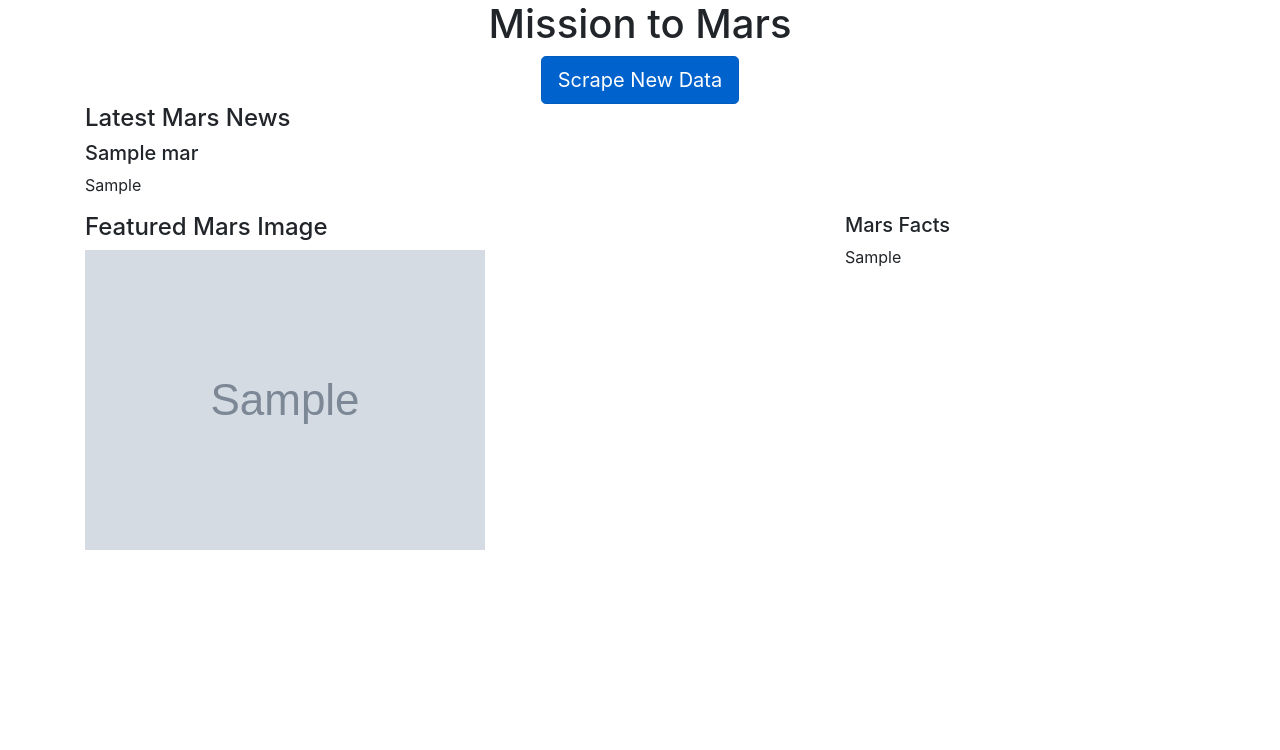
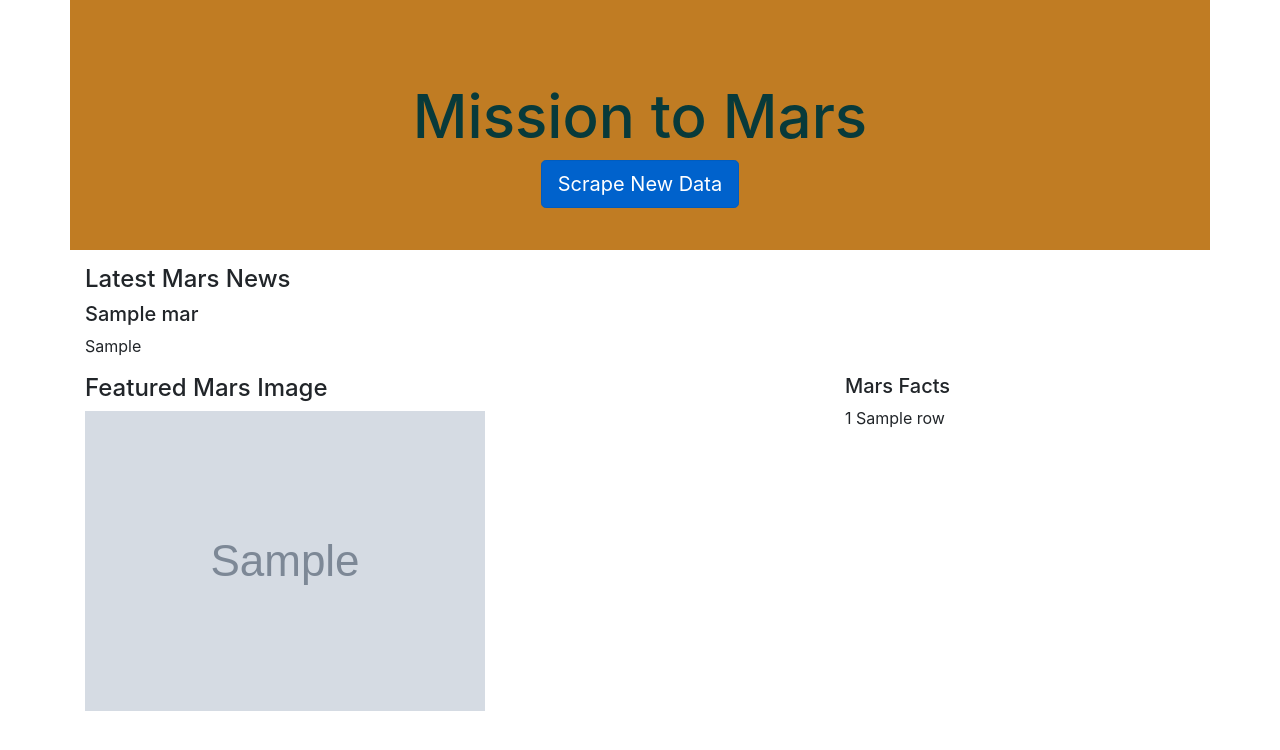
Before and after one commit to alplky/web-scraping-challenge, a Flask app: page / in a window 1280 px wide. Shown: the top 750 px of the page. Run offline with Flask 2, Linux system fonts and the light colour scheme; grey boxes marked "Sample" are stand-in pictures; a database or web service that is not in the repository returns one stand-in record (values such as "Sample title"); parts of the project's set-up code (start-up, migrations or seed data) failed here and were passed over; some libraries are stand-ins or nearby versions.

Commit message:
news and featured image displaying, working on table

```diff
--- a/Missions_to_Mars/templates/index.html
+++ b/Missions_to_Mars/templates/index.html
@@ -5,7 +5,28 @@
     <meta name="viewport" content="width=device-width, initial-scale=1.0">
     <title>Mission to Mars</title>
     <link rel="stylesheet" href="https://maxcdn.bootstrapcdn.com/bootstrap/4.0.0/css/bootstrap.min.css" integrity="sha384-Gn5384xqQ1aoWXA+058RXPxPg6fy4IWvTNh0E263XmFcJlSAwiGgFAW/dAiS6JXm" crossorigin="anonymous">
-    <link rel="stylesheet" type="text/css" href="style.css">
+    <style>
+        .h1 {
+            color: rgb(8, 58, 58);
+            text-align: center;
+            padding-top: 80px;
+            font-size: 60px;
+        }
+
+        .box {
+            height: 250px;
+            width: 100%;
+            margin-bottom: 15px;
+            background-color: rgb(192, 124, 35);
+        }
+
+        #featured-img {
+            max-height: 100%;
+            max-width: 100%;
+        }
+
+
+    </style>
 </head>
 
 <body>
@@ -31,12 +52,17 @@
             <div class="col-lg-8 col-sm-8">
                 <h4>Featured Mars Image</h4>
                 <a href={{ mars_data.featured_image }}>
-                    <img alt="Mars Featured Image" src={{ mars_data.featured_image }}>
+                    <img alt="Mars Featured Image" src={{ mars_data.featured_image }} id="featured-img">
                 </a>
             </div>
             <div class="col-lg-4 col-sm-4">
                 <h5>Mars Facts</h5>
-                {{ mars_data.mars_facts_table }}
+                {% for row in mars_data.mars_facts_table %}
+                    <tr>
+                        <td>{{ row[0] }}</td>
+                        <td>{{ row[1] }}</td>
+                    </tr>
+                {% endfor %}
             </div>
         </div>
     </div>
```
